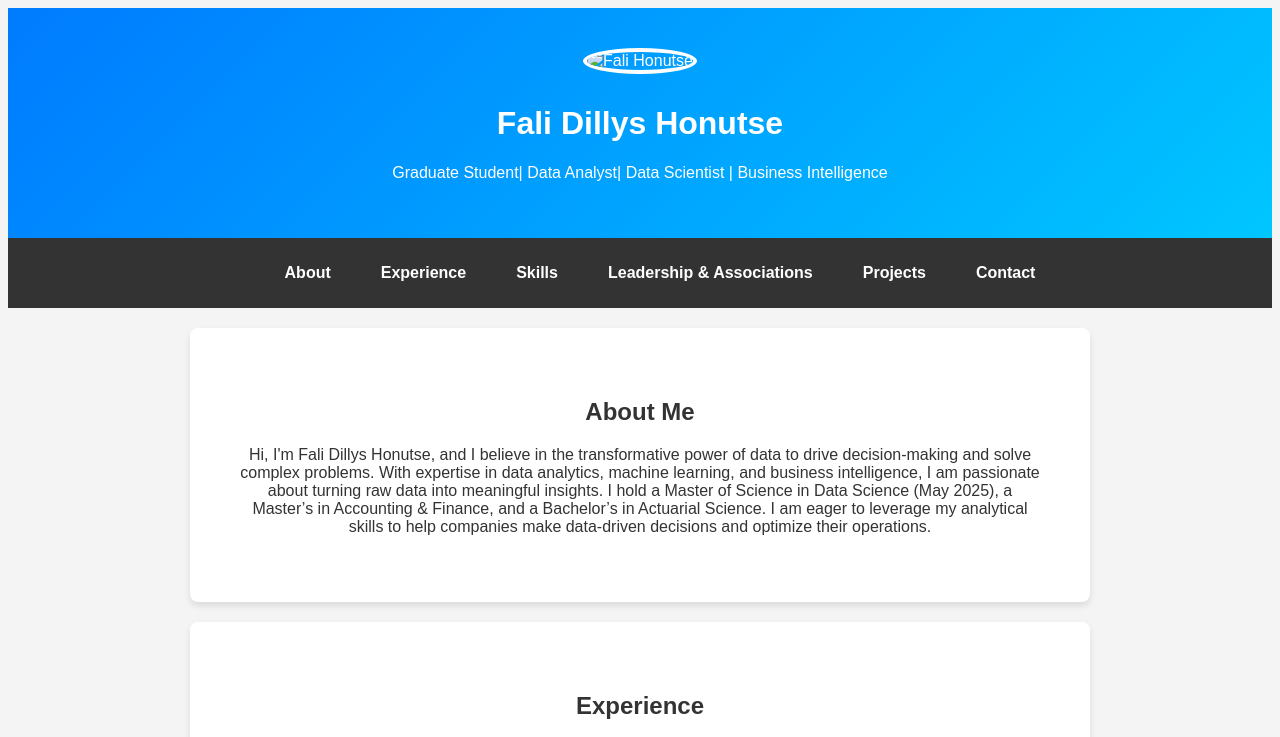
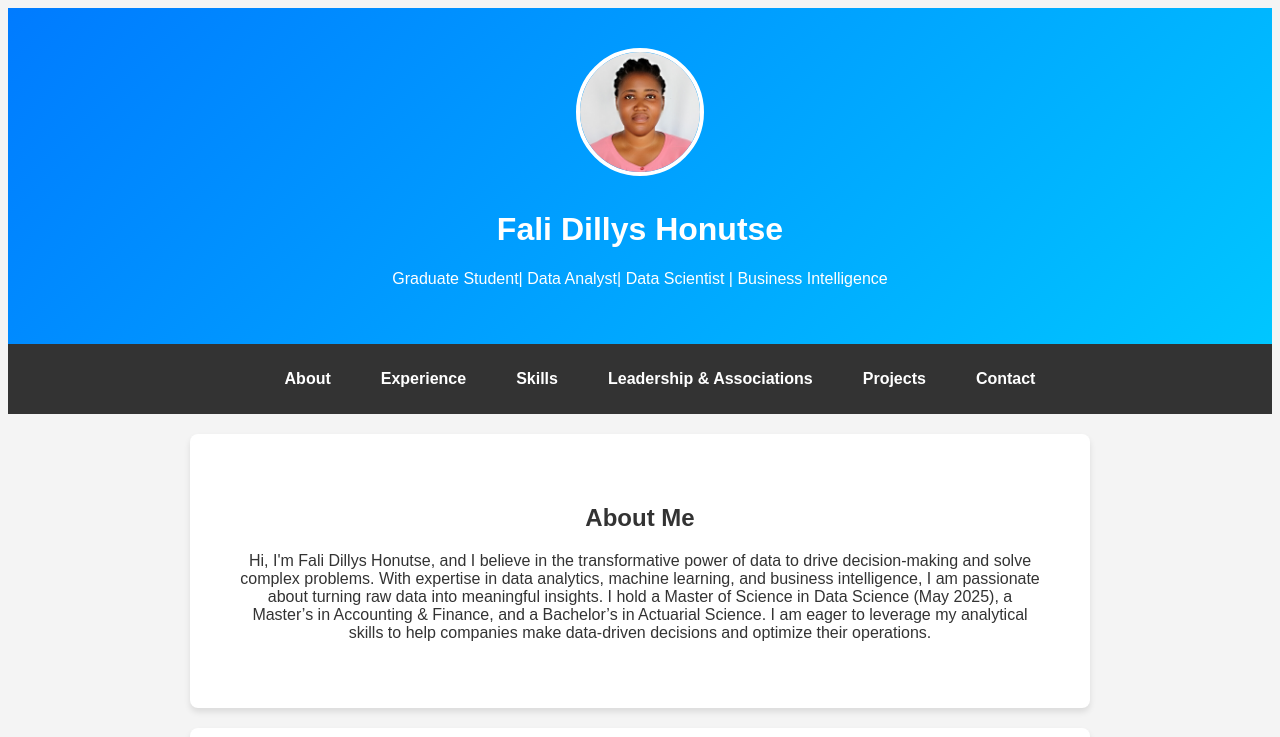
Before and after one commit to falidill/portfolio-website, a plain HTML site: page index.html in a window 1280 px wide. Shown: the top 737 px of the page. Drawn offline with Linux system fonts and the light colour scheme.

Commit message:
Add files via upload

```diff
--- a/index.html
+++ b/index.html
@@ -13,7 +13,7 @@
   <!-- Header Section -->
   <header>
     <div class="header-content">
-      <img src="images/profile.jpg" alt="Fali Honutse" class="profile-pic">
+     <img src="profile.jpg" alt="Fali Honutse" class="profile-pic">
       <h1>Fali Dillys Honutse</h1>
       <p>Graduate Student| Data Analyst| Data Scientist | Business Intelligence</p>
     </div>
```
